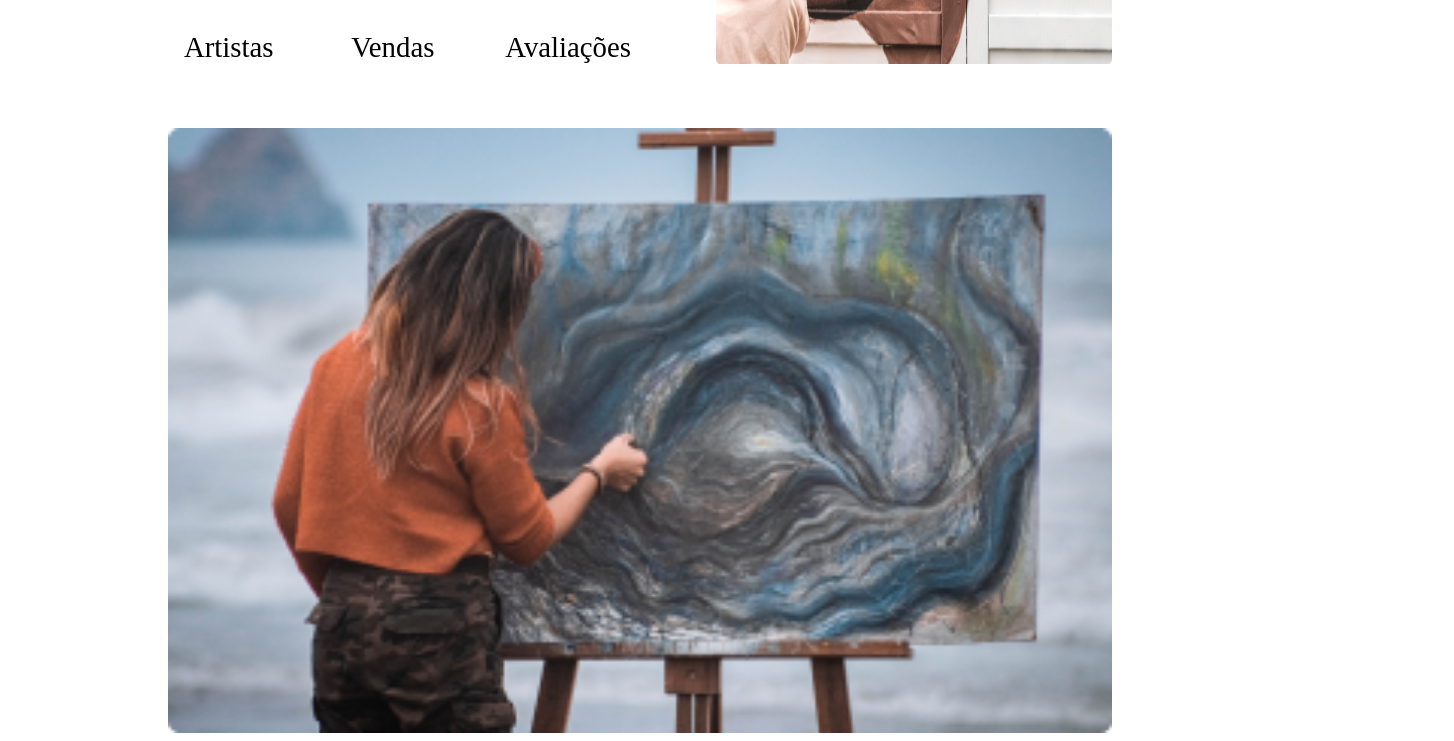
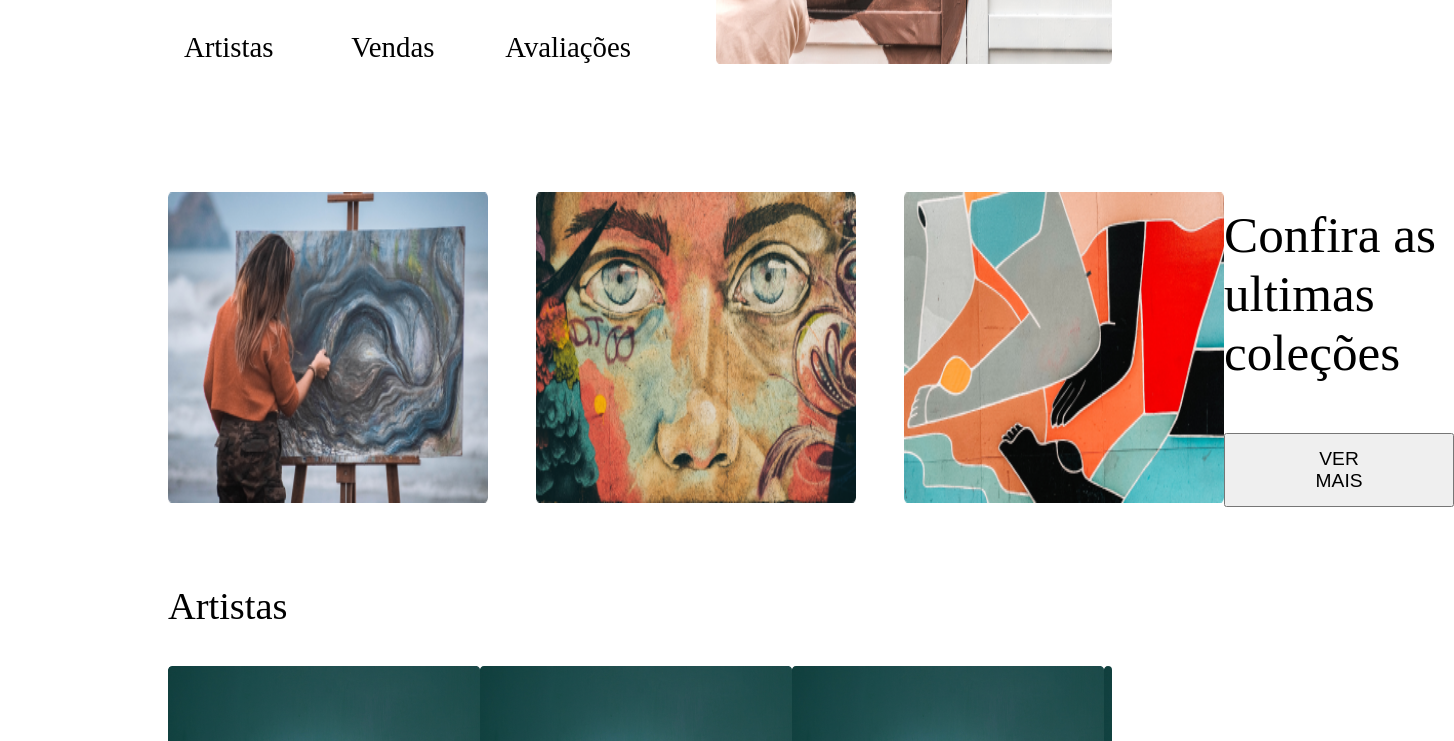
Before and after one commit to ArtyrAlmeida/codelandia-desafio26-art., a React (Create React App) app: page / in a window 1280 px wide. Shown: the part 820-1561 px from the top of the page, 1454 px wide, since content can reach past the window. Built offline with nearby package versions, Linux system fonts and the light colour scheme; the HTML template or start-up script is replaced by a standard one.

Commit message:
view: adiciona responsividade na sessão de coleções

```diff
--- a/src/components/CollectionsSection.css
+++ b/src/components/CollectionsSection.css
@@ -18,3 +18,72 @@
     padding: .9rem 0;
     width: 100%;
 }
+
+@media screen and (min-width: 768px) {
+    .collections-images {
+        flex-direction: row;
+        justify-content: center;
+    }
+
+    .collections-images img {
+        width: 32.3%;
+    }
+
+    .collections-text h3 {
+        font-size: 2.4rem;
+    }
+
+    .collections-text button {
+        padding: .8rem 4.5rem;
+        font-size: 1.2rem;
+    }
+}
+
+@media screen and (min-width: 1280px) {
+    #collections-section {
+        display: flex;
+        justify-content: space-between;
+        margin-top: 8em;
+    }
+
+    .collections-images {
+        gap: 3rem;
+    }
+
+    .collections-images img {
+        height: 19.4em;
+        width: 20em;
+    }
+
+    .collections-text {
+        width: 39.6rem;
+    }
+
+    .collections-text h3 {
+        font-size: 3.2rem;
+        margin-top: 13px;
+        margin-bottom: 3.2rem;
+    }
+
+    .collections-text button {
+        padding: .8rem 5.6rem;
+        font-size: 1.2rem;
+        width: unset;
+    }
+
+}
+
+@media screen and (min-width: 1920px) {
+    .collections-images {
+        gap: 5.4rem;
+    }
+
+    .collections-text h3 {
+        font-size: 4rem;
+    }
+
+    .collections-text button {
+        padding: 1.05rem 5.95rem;
+        font-size: 1.4rem;
+    }
+}
```
